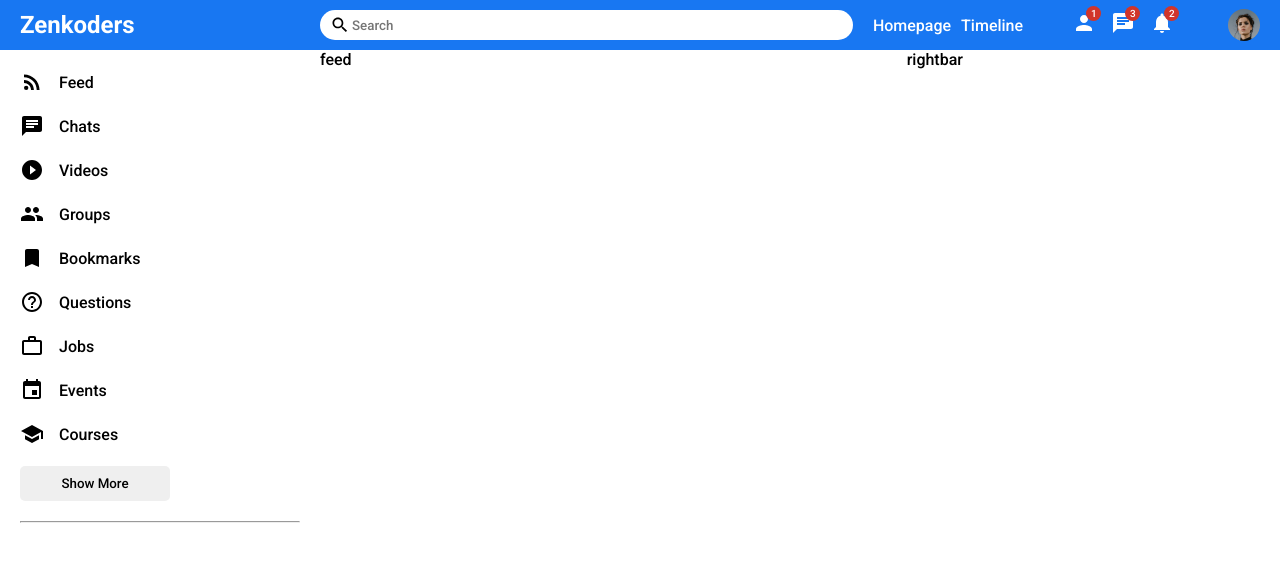
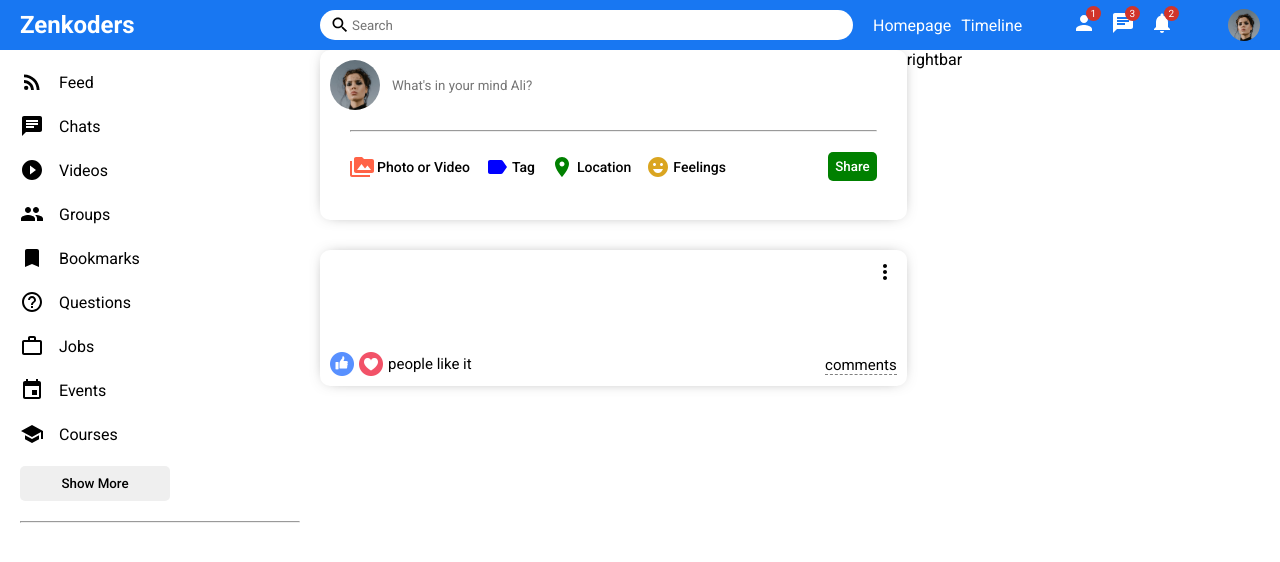
Before and after one commit to meh-alam/react-facebook-clone, a React (Create React App) app: page / in a window 1280 px wide. Shown: the top 562 px of the page. Built offline with nearby package versions, Linux system fonts and the light colour scheme.

Commit message:
done with the feed component

```diff
--- a/public/index.html
+++ b/public/index.html
@@ -17,7 +17,7 @@
     <link rel="manifest" href="%PUBLIC_URL%/manifest.json" />
     <link rel="stylesheet" href="style.css">
     <!-- google fonts start -->
-    <link href="https://fonts.googleapis.com/css2?family=Roboto:wght@300;500;700;900&display=swap" rel="stylesheet">
+    <link href="https://fonts.googleapis.com/css2?family=Roboto:wght@300;400;500;700;900&display=swap" rel="stylesheet">
     <!-- google fonts end -->
     <title>React App</title>
   </head>
--- a/src/components/feed/Feed.jsx
+++ b/src/components/feed/Feed.jsx
@@ -1,9 +1,14 @@
 import './feed.css'
+import Share from '../share/Share'
+import Post from '../post/Post'
 
 export default function Feed() {
     return (
         <div className='feed'>
-            feed
+            <div className="feedWrapper">
+                <Share/>
+                <Post/>
+            </div>
         </div>
     )
 }
--- /dev/null
+++ b/src/components/post/Post.jsx
@@ -0,0 +1,49 @@
+import "./post.css";
+import MoreVert from '@mui/icons-material/MoreVert'
+
+export default function Post() {
+  return (
+    <div className="post">
+      <div className="postWrapper">
+        <div className="postTop">
+          <div className="postTopLeft">
+            <img
+            //   className="postProfileImg"
+            //   src={Users.filter((u) => u.id === post?.userId)[0].profilePicture}
+              alt=""
+            />
+            <span className="postUsername">
+              {/* {Users.filter((u) => u.id === post?.userId)[0].username} */}
+            </span>
+            <span className="postDate"></span>
+          </div>
+          <div className="postTopRight">
+            <MoreVert />
+          </div>
+        </div>
+        <div className="postCenter">
+          <span className="postText"></span>
+          <img className="postImg" src='' alt="" />
+        </div>
+        <div className="postBottom">
+          <div className="postBottomLeft">
+            <img
+              className="likeIcon"
+              src="assets/like.png"
+              alt=""
+            />
+            <img
+              className="likeIcon"
+              src="assets/heart.png"
+              alt=""
+            />
+            <span className="postLikeCounter"> people like it</span>
+          </div>
+          <div className="postBottomRight">
+            <span className="postCommentText">comments</span>
+          </div>
+        </div>
+      </div>
+    </div>
+  );
+}
--- /dev/null
+++ b/src/components/post/post.css
@@ -0,0 +1,78 @@
+.post {
+    width: 100%;
+    border-radius: 10px;
+    -webkit-box-shadow: 0px 0px 16px -8px rgba(0, 0, 0, 0.68);
+    box-shadow: 0px 0px 16px -8px rgba(0, 0, 0, 0.68);
+    margin: 30px 0;
+  }
+
+  .postWrapper {
+    padding: 10px;
+  }
+
+  .postTop {
+    display: flex;
+    align-items: center;
+    justify-content: space-between;
+  }
+
+  .postTopLeft {
+    display: flex;
+    align-items: center;
+  }
+
+  .postProfileImg {
+    width: 32px;
+    height: 32px;
+    border-radius: 50%;
+    object-fit: cover;
+  }
+
+  .postUsername {
+    font-size: 15px;
+    font-weight: 500;
+    margin: 0 10px;
+  }
+
+  .postDate{
+      font-size: 12px;
+  }
+
+  .postCenter{
+      margin: 20px 0;
+  }
+
+  .postImg{
+      margin-top: 20px;
+      width: 100%;
+      max-height: 500px;
+      object-fit: contain;
+  }
+
+  .postBottom{
+      display: flex;
+      align-items: center;
+      justify-content: space-between;
+  }
+
+  .postBottomLeft{
+      display: flex;
+      align-items: center;
+  }
+
+  .likeIcon{
+      width: 24px;
+      height: 24px;
+      margin-right: 5px;
+      cursor: pointer;
+  }
+
+  .postLikeCounter{
+      font-size: 15px;
+  }
+
+  .postCommentText{
+      cursor: pointer;
+      border-bottom: 1px dashed gray;
+      font-size: 15px;
+  }
--- /dev/null
+++ b/src/components/share/Share.jsx
@@ -0,0 +1,44 @@
+import "./share.css";
+import PermMedia from '@mui/icons-material/PermMedia'
+import Label from '@mui/icons-material/Label'
+import Room from '@mui/icons-material/Room'
+import EmojiEmotions from '@mui/icons-material/EmojiEmotions'
+
+
+export default function Share() {
+  return (
+    <div className="share">
+      <div className="shareWrapper">
+        <div className="shareTop">
+          <img className="shareProfileImg" src="/assets/person/1.jpeg" alt="" />
+          <input
+            placeholder="What's in your mind Ali?"
+            className="shareInput"
+          />
+        </div>
+        <hr className="shareHr" />
+        <div className="shareBottom">
+          <div className="shareOptions">
+            <div className="shareOption">
+              <PermMedia htmlColor="tomato" className="shareIcon" />
+              <span className="shareOptionText">Photo or Video</span>
+            </div>
+            <div className="shareOption">
+              <Label htmlColor="blue" className="shareIcon" />
+              <span className="shareOptionText">Tag</span>
+            </div>
+            <div className="shareOption">
+              <Room htmlColor="green" className="shareIcon" />
+              <span className="shareOptionText">Location</span>
+            </div>
+            <div className="shareOption">
+              <EmojiEmotions htmlColor="goldenrod" className="shareIcon" />
+              <span className="shareOptionText">Feelings</span>
+            </div>
+          </div>
+          <button className="shareButton">Share</button>
+        </div>
+      </div>
+    </div>
+  );
+}
--- /dev/null
+++ b/src/components/share/share.css
@@ -0,0 +1,77 @@
+.share {
+    width: 100%;
+    height: 170px;
+    border-radius: 10px;
+    /* generated using https://html-css-js.com/css/generator/box-shadow/ */
+    -webkit-box-shadow: 0px 0px 16px -8px rgba(0, 0, 0, 0.68);
+    box-shadow: 0px 0px 16px -8px rgba(0, 0, 0, 0.68);
+}
+
+.shareWrapper {
+    padding: 10px;
+}
+
+.shareTop {
+    display: flex;
+    align-items: center;
+}
+
+.shareProfileImg {
+    width: 50px;
+    height: 50px;
+    border-radius: 50%;
+    object-fit: cover;
+    margin-right: 10px;
+}
+
+.shareInput {
+    border: none;
+    width: 80%;
+}
+
+.shareInput:focus {
+    outline: none;
+}
+
+.shareHr {
+    margin: 20px;
+}
+
+.shareBottom {
+    display: flex;
+    align-items: center;
+    justify-content: space-between;
+}
+
+.shareOptions{
+      display: flex;
+      margin-left: 20px;
+}
+
+.shareOption{
+      display: flex;
+      align-items: center;
+      margin-right: 15px;
+      cursor: pointer;
+}
+
+.shareIcon{
+    font-size: 18px;
+    margin-right: 3px;
+}
+
+.shareOptionText{
+    font-size: 14px;
+    font-weight: 500;
+}
+
+.shareButton{
+    border: none;
+    padding: 7px;
+    border-radius: 5px;
+    background-color: green;
+    font-weight: 500;
+    margin-right: 20px;
+    cursor: pointer;
+    color: white;
+}
```
